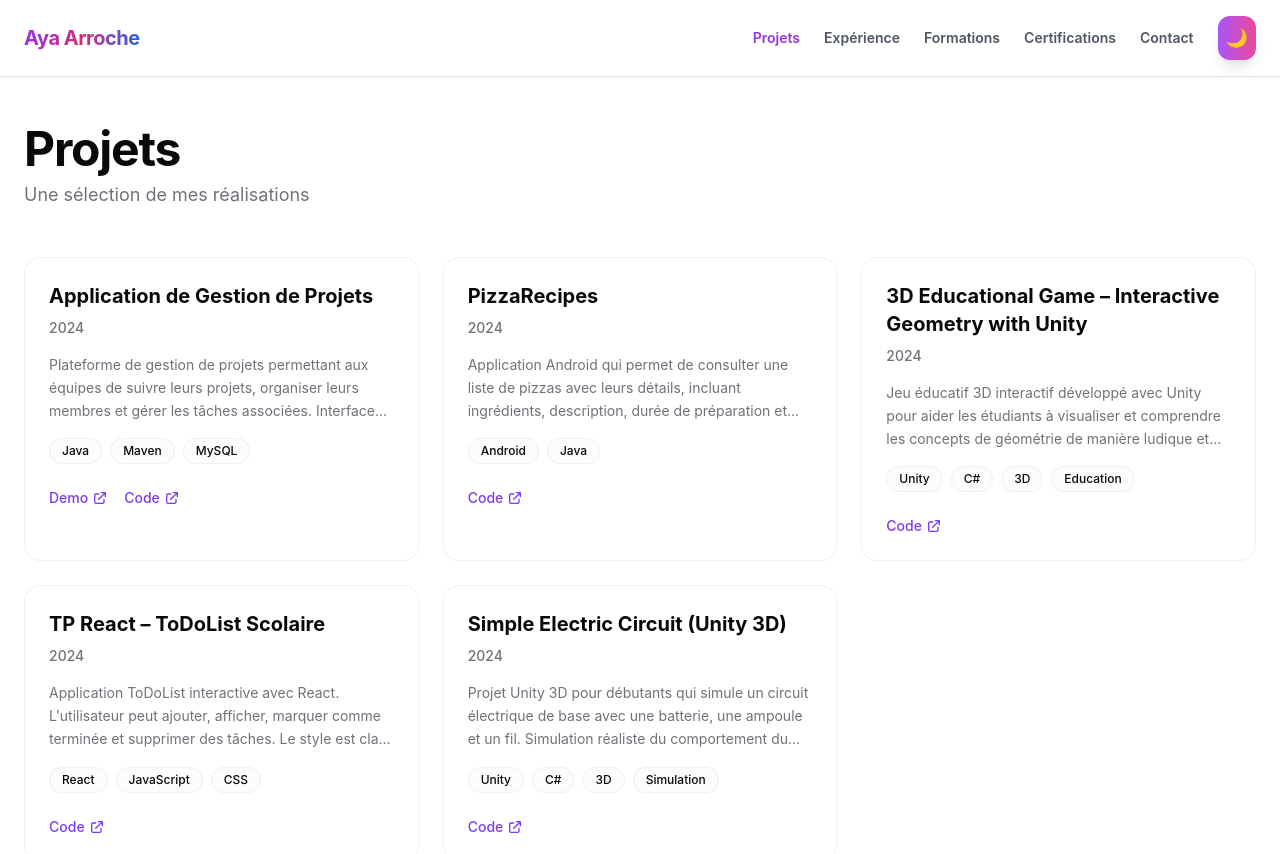
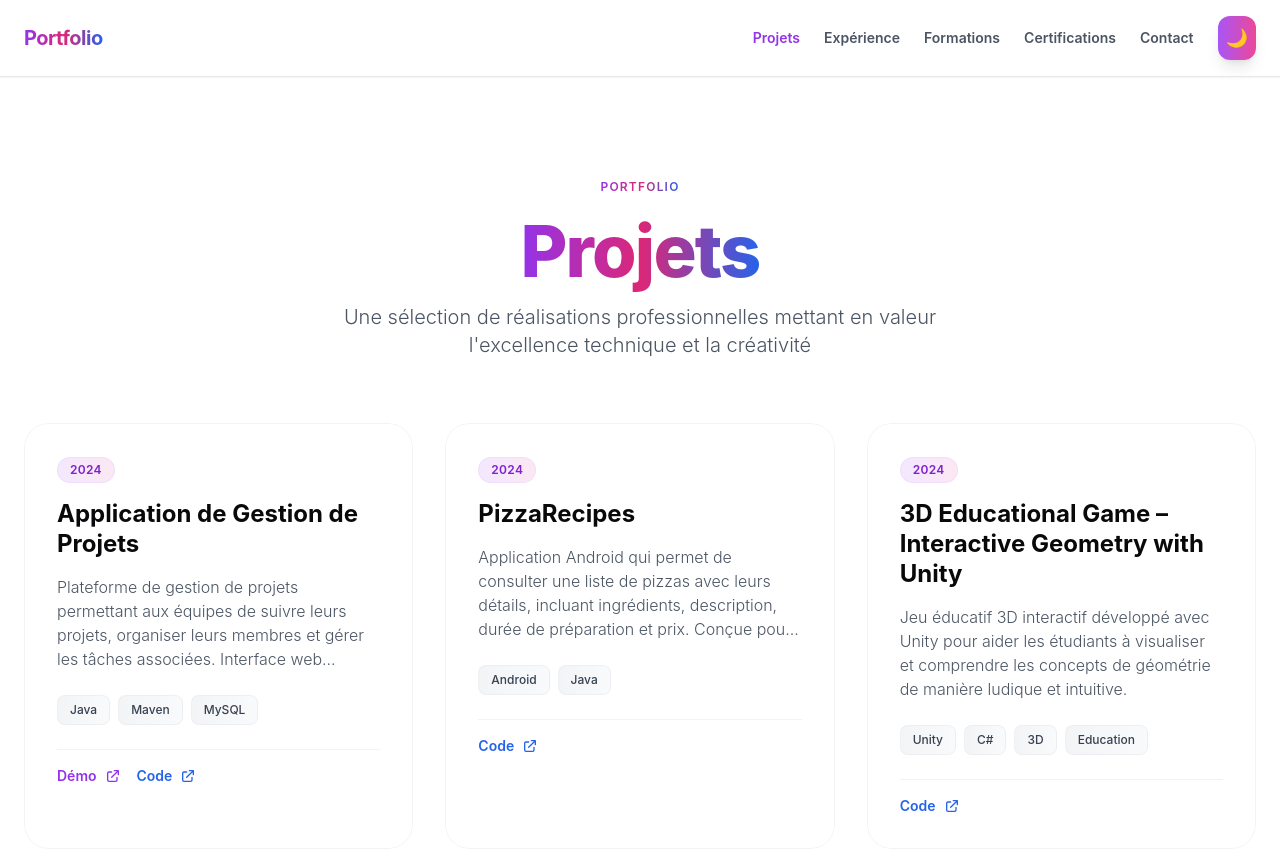
Before and after one commit to Purple003/Portfolio, a React (Vite) app: page /projects in a window 1280 px wide. Shown: the top 854 px of the page. Built offline with nearby package versions, Linux system fonts and the light colour scheme.

Commit message:
Design portfolio moderne et premium avec animations - Remplacement nom par Portfolio

```diff
--- a/src/app/RootLayout.tsx
+++ b/src/app/RootLayout.tsx
@@ -11,7 +11,7 @@ export default function RootLayout() {
             className="font-bold text-xl tracking-tight hover:opacity-80 transition-opacity"
           >
             <span className="bg-gradient-to-r from-purple-600 via-pink-600 to-blue-600 bg-clip-text text-transparent">
-              Aya Arroche
+              Portfolio
             </span>
           </NavLink>
           <div className="hidden md:flex items-center gap-6">
@@ -88,7 +88,7 @@ export default function RootLayout() {
       <footer className="border-t border-border/50 mt-20 py-8">
         <div className="mx-auto max-w-7xl px-6 text-center">
           <p className="text-sm text-muted-foreground">
-            © {new Date().getFullYear()} Aya Arroche. Tous droits réservés.
+            © {new Date().getFullYear()} Portfolio. Tous droits réservés.
           </p>
         </div>
       </footer>
--- a/src/data/profile.ts
+++ b/src/data/profile.ts
@@ -1,5 +1,5 @@
 export const profile = {
-  name: "Aya Arroche",
+  name: "Portfolio",
   role: "Master's degree in Educational Engineering on Emerging Technologies in Education",
   location: "Marrakech, Maroc",
   email: "arrocheaya@gmail.com",
--- a/src/pages/Projects.tsx
+++ b/src/pages/Projects.tsx
@@ -1,78 +1,177 @@
 import { projects } from "@/data/projects";
 import { Helmet } from "react-helmet-async";
+import { motion } from "framer-motion";
 
 export default function Projects() {
   return (
-    <section className="space-y-12">
+    <div className="relative min-h-screen overflow-hidden">
+      {/* Premium Background Gradient */}
+      <div className="fixed inset-0 -z-10">
+        <div className="absolute inset-0 bg-gradient-to-br from-slate-50 via-purple-50/30 to-blue-50/30 dark:from-gray-950 dark:via-purple-950/10 dark:to-blue-950/10" />
+        <div className="absolute inset-0 bg-[radial-gradient(ellipse_at_top_right,_var(--tw-gradient-stops))] from-purple-200/20 via-transparent to-transparent dark:from-purple-900/10" />
+        <div className="absolute inset-0 bg-[radial-gradient(ellipse_at_bottom_left,_var(--tw-gradient-stops))] from-blue-200/20 via-transparent to-transparent dark:from-blue-900/10" />
+      </div>
+
+      <section className="relative space-y-16 py-12">
         <Helmet>
           <title>Projets — Portfolio</title>
-        <meta name="description" content="Mes projets de développement." />
+          <meta name="description" content="Une sélection de projets de développement professionnels." />
         </Helmet>
-      <div className="space-y-2">
-        <h2 className="text-4xl md:text-5xl font-bold tracking-tight">Projets</h2>
-        <p className="text-muted-foreground text-lg">Une sélection de mes réalisations</p>
-      </div>
-      <div className="grid sm:grid-cols-2 lg:grid-cols-3 gap-6">
+
+        {/* Premium Header Section */}
+        <motion.div
+          initial={{ opacity: 0, y: 30 }}
+          animate={{ opacity: 1, y: 0 }}
+          transition={{ duration: 0.8, ease: "easeOut" }}
+          className="space-y-4 text-center"
+        >
+          <motion.div
+            initial={{ opacity: 0, scale: 0.9 }}
+            animate={{ opacity: 1, scale: 1 }}
+            transition={{ delay: 0.2, duration: 0.6 }}
+            className="inline-block"
+          >
+            <span className="text-xs font-semibold tracking-widest uppercase bg-gradient-to-r from-purple-600 via-pink-600 to-blue-600 bg-clip-text text-transparent">
+              Portfolio
+            </span>
+          </motion.div>
+          <motion.h1
+            initial={{ opacity: 0, y: 20 }}
+            animate={{ opacity: 1, y: 0 }}
+            transition={{ delay: 0.3, duration: 0.8 }}
+            className="text-5xl md:text-6xl lg:text-7xl font-extrabold tracking-tight"
+          >
+            <span className="bg-gradient-to-r from-purple-600 via-pink-600 to-blue-600 bg-clip-text text-transparent">
+              Projets
+            </span>
+          </motion.h1>
+          <motion.p
+            initial={{ opacity: 0, y: 20 }}
+            animate={{ opacity: 1, y: 0 }}
+            transition={{ delay: 0.4, duration: 0.8 }}
+            className="text-lg md:text-xl text-gray-600 dark:text-gray-400 font-light max-w-2xl mx-auto"
+          >
+            Une sélection de réalisations professionnelles mettant en valeur l'excellence technique et la créativité
+          </motion.p>
+        </motion.div>
+
+        {/* Premium Projects Grid */}
+        <div className="grid sm:grid-cols-2 lg:grid-cols-3 gap-8">
           {projects.map((p, index) => (
-          <article
+            <motion.article
               key={p.title}
-            className="group relative glass-effect rounded-2xl p-6 hover:shadow-xl transition-all duration-300 hover:-translate-y-1 border border-border/50"
-            style={{ animationDelay: `${index * 100}ms` }}
+              initial={{ opacity: 0, y: 50 }}
+              animate={{ opacity: 1, y: 0 }}
+              transition={{
+                delay: 0.1 * index,
+                duration: 0.6,
+                ease: "easeOut"
+              }}
+              whileHover={{ y: -8, scale: 1.02 }}
+              className="group relative"
             >
-            <div className="space-y-4">
-              <div>
-                <h3 className="font-bold text-xl mb-2 group-hover:text-primary transition-colors">
+              {/* Premium Card with Gradient Border */}
+              <div className="relative h-full rounded-3xl overflow-hidden">
+                {/* Animated Gradient Border */}
+                <div className="absolute inset-0 rounded-3xl bg-gradient-to-r from-purple-600 via-pink-600 to-blue-600 opacity-0 group-hover:opacity-100 transition-opacity duration-500 blur-sm" />
+                <div className="absolute inset-[2px] rounded-3xl bg-white dark:bg-gray-900" />
+
+                {/* Card Content */}
+                <div className="relative h-full p-8 bg-white/80 dark:bg-gray-900/80 backdrop-blur-xl border border-gray-200/50 dark:border-gray-800/50 rounded-3xl transition-all duration-500 group-hover:border-purple-300/50 dark:group-hover:border-purple-700/50">
+                  {/* Period Badge */}
+                  {p.period && (
+                    <motion.div
+                      initial={{ opacity: 0, scale: 0.8 }}
+                      animate={{ opacity: 1, scale: 1 }}
+                      transition={{ delay: 0.1 * index + 0.2 }}
+                      className="inline-flex items-center mb-4"
+                    >
+                      <span className="text-xs font-semibold tracking-wide uppercase px-3 py-1 rounded-full bg-gradient-to-r from-purple-100 to-pink-100 dark:from-purple-900/30 dark:to-pink-900/30 text-purple-700 dark:text-purple-300 border border-purple-200/50 dark:border-purple-800/50">
+                        {p.period}
+                      </span>
+                    </motion.div>
+                  )}
+
+                  {/* Title */}
+                  <motion.h3
+                    initial={{ opacity: 0, x: -20 }}
+                    animate={{ opacity: 1, x: 0 }}
+                    transition={{ delay: 0.1 * index + 0.3 }}
+                    className="text-2xl font-bold mb-4 leading-tight group-hover:bg-gradient-to-r group-hover:from-purple-600 group-hover:via-pink-600 group-hover:to-blue-600 group-hover:bg-clip-text group-hover:text-transparent transition-all duration-500"
+                  >
                     {p.title}
-                </h3>
-                {p.period && (
-                  <p className="text-sm text-muted-foreground font-medium">{p.period}</p>
-                )}
-              </div>
-              <p className="text-sm text-muted-foreground leading-relaxed line-clamp-3">
+                  </motion.h3>
+
+                  {/* Description */}
+                  <motion.p
+                    initial={{ opacity: 0 }}
+                    animate={{ opacity: 1 }}
+                    transition={{ delay: 0.1 * index + 0.4 }}
+                    className="text-sm md:text-base text-gray-600 dark:text-gray-400 leading-relaxed mb-6 line-clamp-4 font-light"
+                  >
                     {p.summary}
-              </p>
-              <div className="flex flex-wrap gap-2">
+                  </motion.p>
+
+                  {/* Tags */}
+                  <motion.div
+                    initial={{ opacity: 0, y: 10 }}
+                    animate={{ opacity: 1, y: 0 }}
+                    transition={{ delay: 0.1 * index + 0.5 }}
+                    className="flex flex-wrap gap-2 mb-6"
+                  >
                     {p.tags.map((t) => (
                       <span
                         key={t}
-                    className="inline-flex items-center rounded-full border border-border/50 bg-muted/30 backdrop-blur-sm px-3 py-1 text-xs font-medium"
+                        className="inline-flex items-center rounded-lg px-3 py-1.5 text-xs font-medium bg-gradient-to-r from-gray-100 to-gray-50 dark:from-gray-800 dark:to-gray-900 text-gray-700 dark:text-gray-300 border border-gray-200/50 dark:border-gray-700/50 backdrop-blur-sm transition-all duration-300 group-hover:border-purple-300/50 dark:group-hover:border-purple-700/50"
                       >
                         {t}
                       </span>
                     ))}
-              </div>
-              <div className="flex gap-4 pt-2">
+                  </motion.div>
+
+                  {/* Action Links */}
+                  <motion.div
+                    initial={{ opacity: 0 }}
+                    animate={{ opacity: 1 }}
+                    transition={{ delay: 0.1 * index + 0.6 }}
+                    className="flex gap-4 pt-4 border-t border-gray-200/50 dark:border-gray-800/50"
+                  >
                     {p.link && (
                       <a
-                    className="inline-flex items-center gap-1 text-sm font-medium text-primary hover:underline group/link"
+                        className="group/link inline-flex items-center gap-2 text-sm font-semibold text-purple-600 dark:text-purple-400 hover:text-purple-700 dark:hover:text-purple-300 transition-all duration-300"
                         href={p.link}
                         target="_blank"
                         rel="noreferrer"
                       >
-                    Demo
-                    <svg className="w-4 h-4 group-hover/link:translate-x-0.5 transition-transform" fill="none" stroke="currentColor" viewBox="0 0 24 24">
+                        <span>Démo</span>
+                        <svg className="w-4 h-4 group-hover/link:translate-x-1 group-hover/link:-translate-y-1 transition-transform duration-300" fill="none" stroke="currentColor" viewBox="0 0 24 24">
                           <path strokeLinecap="round" strokeLinejoin="round" strokeWidth={2} d="M10 6H6a2 2 0 00-2 2v10a2 2 0 002 2h10a2 2 0 002-2v-4M14 4h6m0 0v6m0-6L10 14" />
                         </svg>
                       </a>
                     )}
                     {p.repo && (
                       <a
-                    className="inline-flex items-center gap-1 text-sm font-medium text-primary hover:underline group/link"
+                        className="group/link inline-flex items-center gap-2 text-sm font-semibold text-blue-600 dark:text-blue-400 hover:text-blue-700 dark:hover:text-blue-300 transition-all duration-300"
                         href={p.repo}
                         target="_blank"
                         rel="noreferrer"
                       >
-                    Code
-                    <svg className="w-4 h-4 group-hover/link:translate-x-0.5 transition-transform" fill="none" stroke="currentColor" viewBox="0 0 24 24">
+                        <span>Code</span>
+                        <svg className="w-4 h-4 group-hover/link:translate-x-1 group-hover/link:-translate-y-1 transition-transform duration-300" fill="none" stroke="currentColor" viewBox="0 0 24 24">
                           <path strokeLinecap="round" strokeLinejoin="round" strokeWidth={2} d="M10 6H6a2 2 0 00-2 2v10a2 2 0 002 2h10a2 2 0 002-2v-4M14 4h6m0 0v6m0-6L10 14" />
                         </svg>
                       </a>
                     )}
+                  </motion.div>
+
+                  {/* Hover Glow Effect */}
+                  <div className="absolute inset-0 rounded-3xl bg-gradient-to-r from-purple-600/0 via-pink-600/0 to-blue-600/0 group-hover:from-purple-600/5 group-hover:via-pink-600/5 group-hover:to-blue-600/5 transition-all duration-500 pointer-events-none" />
                 </div>
               </div>
-          </article>
+            </motion.article>
           ))}
         </div>
       </section>
+    </div>
   );
 }
```
Also changed, not shown: src/pages/Home.tsx (+2 -5 lines), 1 other file (tests, documents, lock files or other folders). Lines whose indentation alone changed are shown as unchanged.
